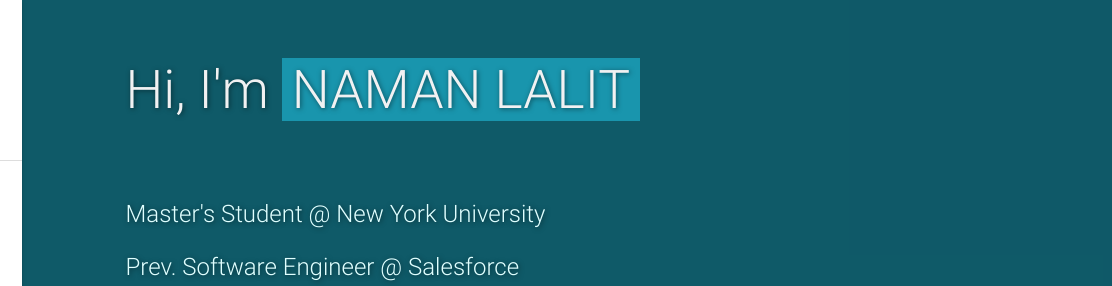
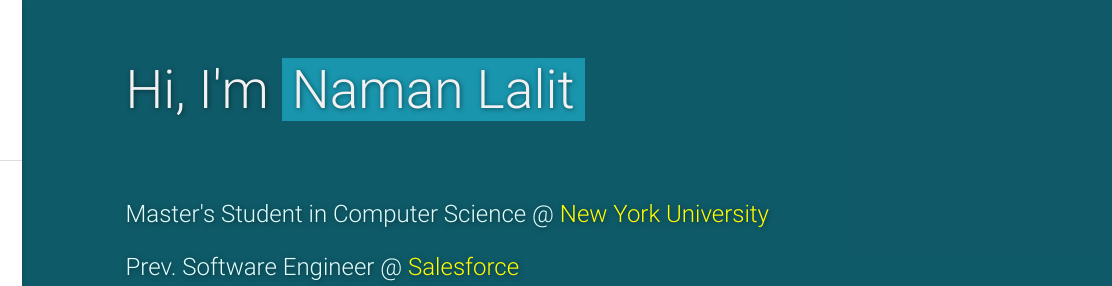
Before and after one commit to namanlalitnyu/namanlalitnyu.github.io, a plain HTML site: page index.html in a window 1280 px wide. Shown: the top 286 px of the page, 168-1280 px from the left. Drawn offline with nearby package versions, Linux system fonts and the light colour scheme.

Commit message:
Updated readme

```diff
--- a/index.html
+++ b/index.html
@@ -155,11 +155,13 @@
         <div class="col-md-9">
           <div class="content section-padding valign" style="margin-left: 10%; margin-top: 50px;">
             <div class="caption">
-              <h2>Hi, I'm <span class="teal">NAMAN LALIT</span></h2>
+              <h2>Hi, I'm <span class="teal">Naman Lalit</span></h2>
               <br>
               <!-- <h5 style="color:#fff">A <span class="typing" style="font-weight: 300; color:yellow"></span></h5> -->
-              <h4 class="subheadings">Master's Student @ New York University</h4>
-              <h4 class="subheadings">Prev. Software Engineer @ Salesforce</h4>
+              <!-- <h4 class="subheadings">Master's Student in Computer Science @ New York University</h4>
+              <h4 class="subheadings">Prev. Software Engineer @ Salesforce</h4> -->
+              <h4 class="subheadings">Master's Student in Computer Science @ <span style="color: yellow;">New York University</span></h4>
+              <h4 class="subheadings">Prev. Software Engineer @ <span style="color: yellow;">Salesforce</span></h4>
               <br>
               <h5>Software engineer with more than 2+ years of experience.</h5>
               <h5>Interested in Spring co-op (Jan 2025) and Full-time opportunities (Jun 2025)</h5>
```
